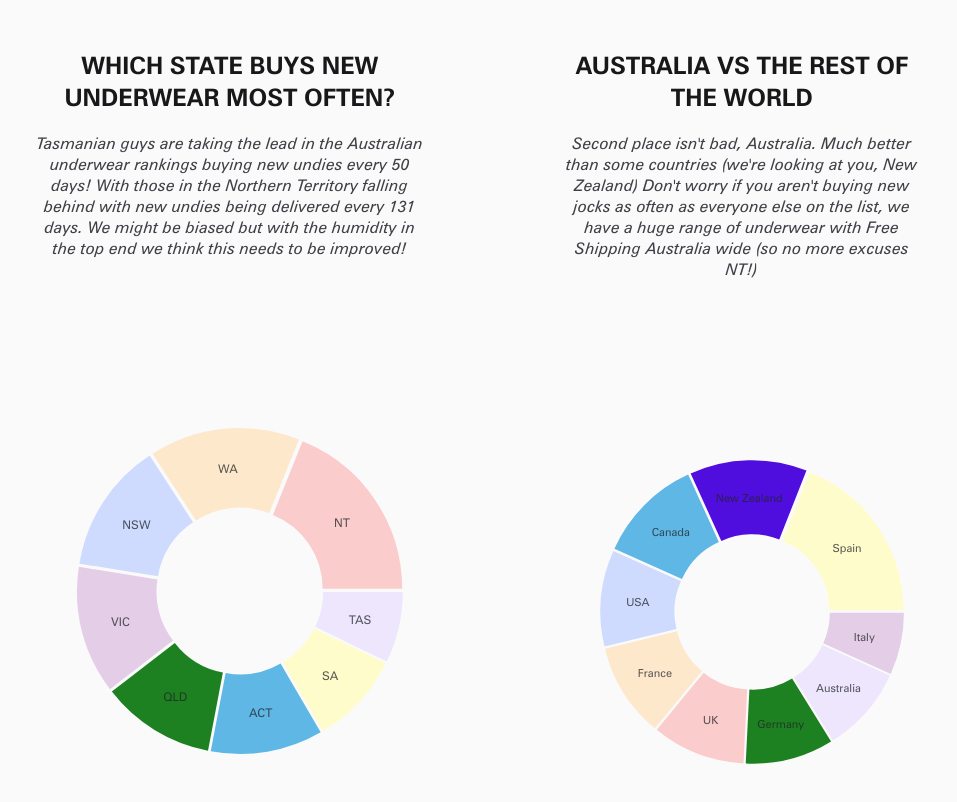
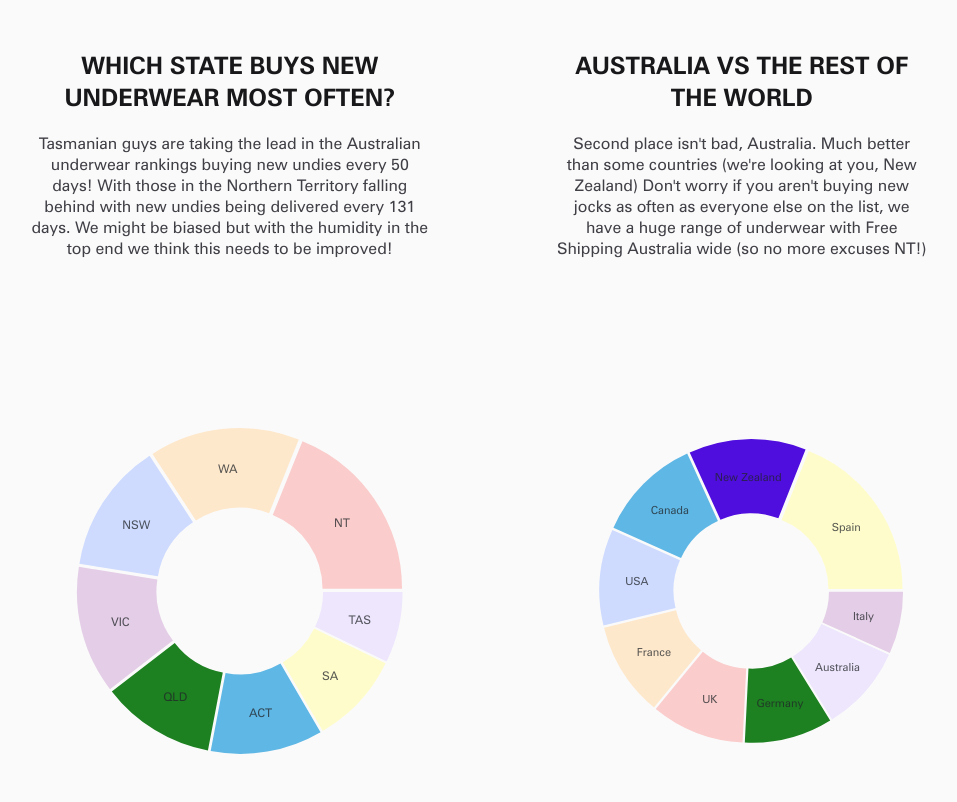
Before and after one commit to darwin403/dailyjocks.com.au-widget, a React (Create React App) app: page / in a window 1280 px wide. Shown: the part 1100-1902 px from the top of the page, without its empty margins (161-1118 px from the left). Built offline with nearby package versions, Linux system fonts and the light colour scheme.

Commit message:
Remove italic styling

```diff
--- a/src/components/Chart.module.scss
+++ b/src/components/Chart.module.scss
@@ -17,7 +17,6 @@
 
 .description {
   text-align: center;
-  font-style: italic;
   color: rgb(63 63 70);
   margin-bottom: 3em;
 }
```
